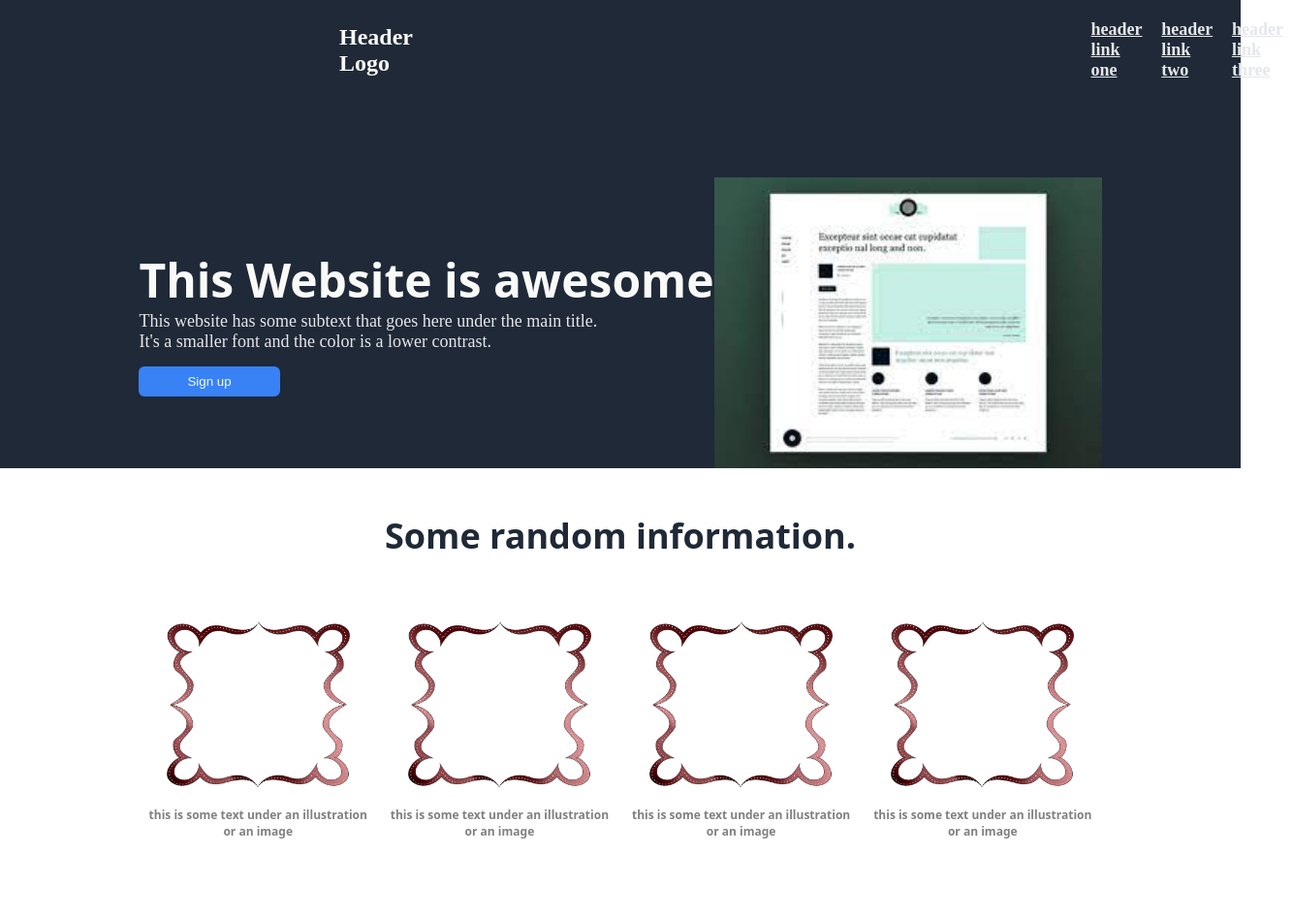
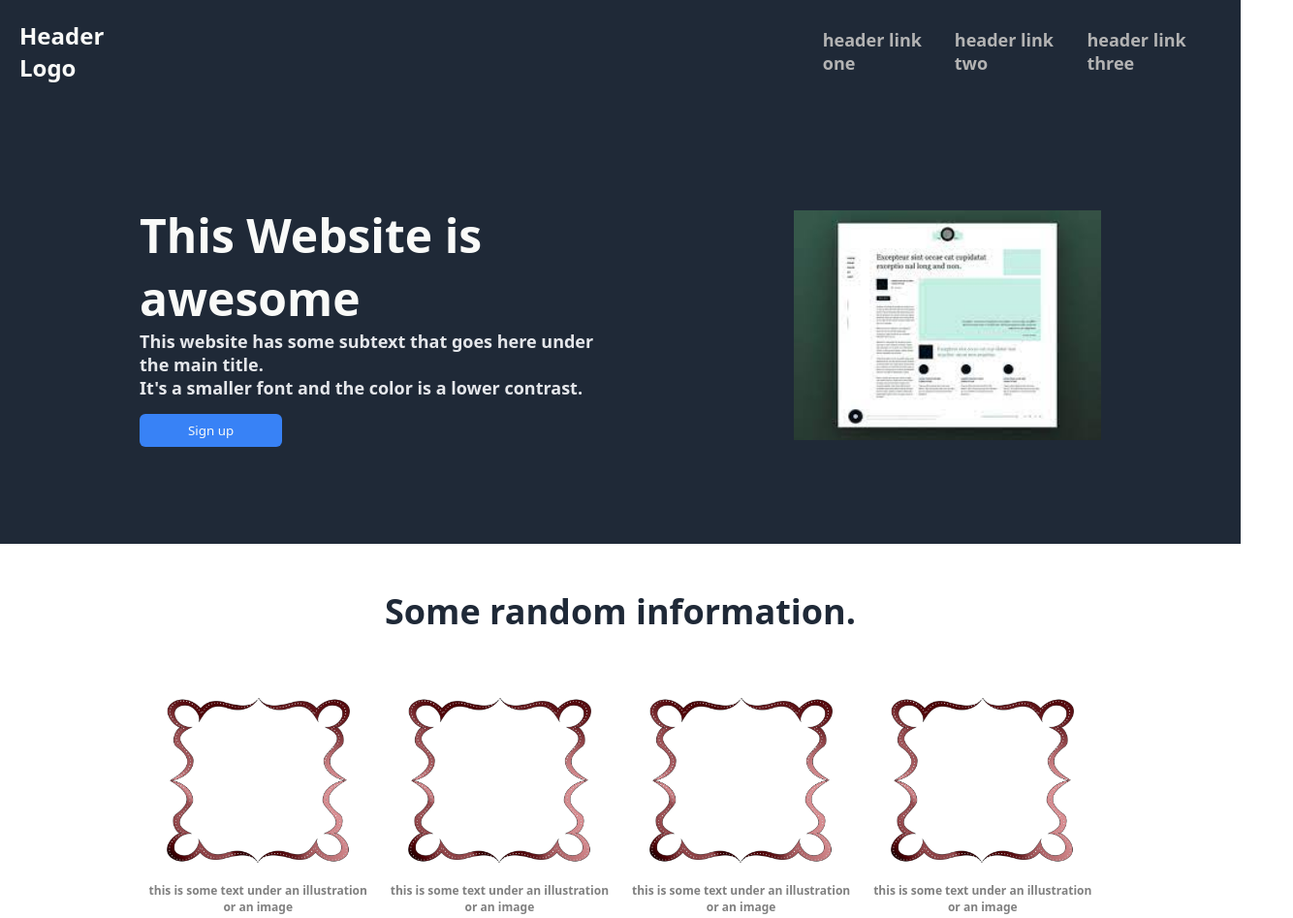
Before and after one commit to Programming-Wizard/Landing-Page, a plain HTML site: page index.html in a window 1280 px wide. Shown: the top 947 px of the page at 97% size, 1334 px wide, since content can reach past the window. Drawn offline with Linux system fonts and the light colour scheme.

Commit message:
made some visual changes like changing whole webpage font-family and some margin adjustments

```diff
--- a/master.css
+++ b/master.css
@@ -2,23 +2,20 @@
     margin: 0px;
     box-sizing: border-box;
     border: 0px;
-    /* padding: 0 0; */
+    font-family: system-ui, -apple-system, BlinkMacSystemFont, 'Segoe UI', Roboto, Oxygen, Ubuntu, Cantarell, 'Open Sans', 'Helvetica Neue', sans-serif;
 }
 
 
 .HeaderContainer{
+    display: flex;
     background-color: #1f2937;
     font-size: 24px;
     font-weight: bolder;
     color: #F9FAF8;
-    display: flex;
     padding : 20px 20px 100px;
     justify-content: space-between;
     align-items: center;
-}
-.HeaderClass strong
-{
-    margin-left: 330px;
+    flex-direction: column;
 }
 
 .HeaderClass
@@ -26,6 +23,7 @@
     display: flex;
     justify-content: center;
     align-items: center;
+    margin-bottom: 10%;
 }
 
 .LinksContainer{
@@ -34,8 +32,9 @@
 }
 .LinksContainer a
 {
+    text-decoration: none;
     margin: 0px 10px;
-    color : #E5E7EB;
+    color : rgb(179, 179, 179);
     font-size: 18px;
 }
 
@@ -46,8 +45,12 @@
     background-color: #1f2937;
     display : flex;
     flex-direction: row;
+    width: 80%;
 }
 
+.titleContainer img{
+    margin-left: 20%;
+}
 .textSpan {
     display: flex;
     align-content: center;
@@ -124,6 +127,7 @@ button{
     color: #1F2937;
     font-size: 36px;
     font-style: italic;
+    font-weight: lighter;
 }
 
 .testimonialArea > #person1{
```
Also changed, not shown: index.html (+1 -1 lines).
